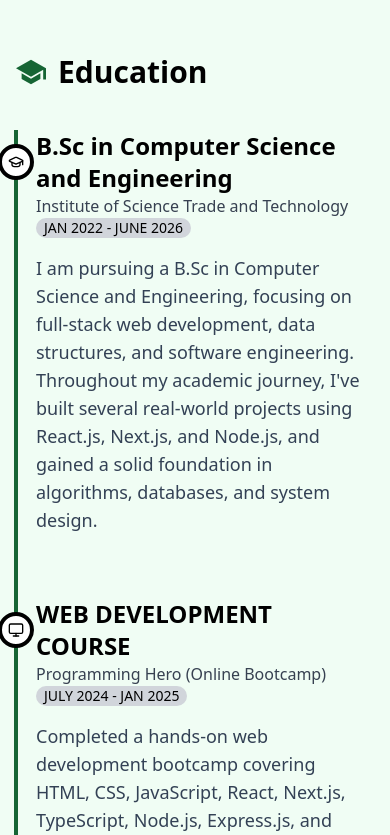
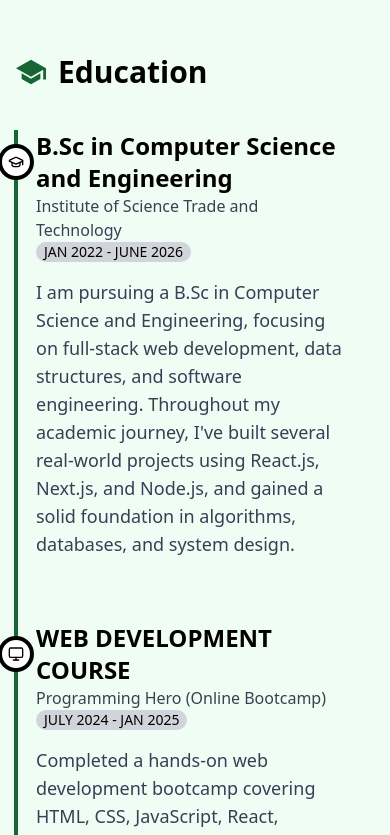
Before and after one commit to mdYeasinIslam/My_Portfolio, a Next.js app: page / in a window 390 px wide. Shown: the part 2120-2955 px from the top of the page. Built offline with nearby package versions, Linux system fonts and the light colour scheme.

Commit message:
fix education section responsiveness

```diff
--- a/src/components/Education/EduSection.tsx
+++ b/src/components/Education/EduSection.tsx
@@ -62,7 +62,7 @@ export default function EduSection() {
 
                   {/* Content */}
                   <div
-                    className={`relative left-5 md:left-10 overflow-x-hidden  ${
+                    className={`relative pl-5 md:pl-12 overflow-x-hidden  ${
                       item?.position === "right" ? "" : ""
                     }`}
                   >
```
